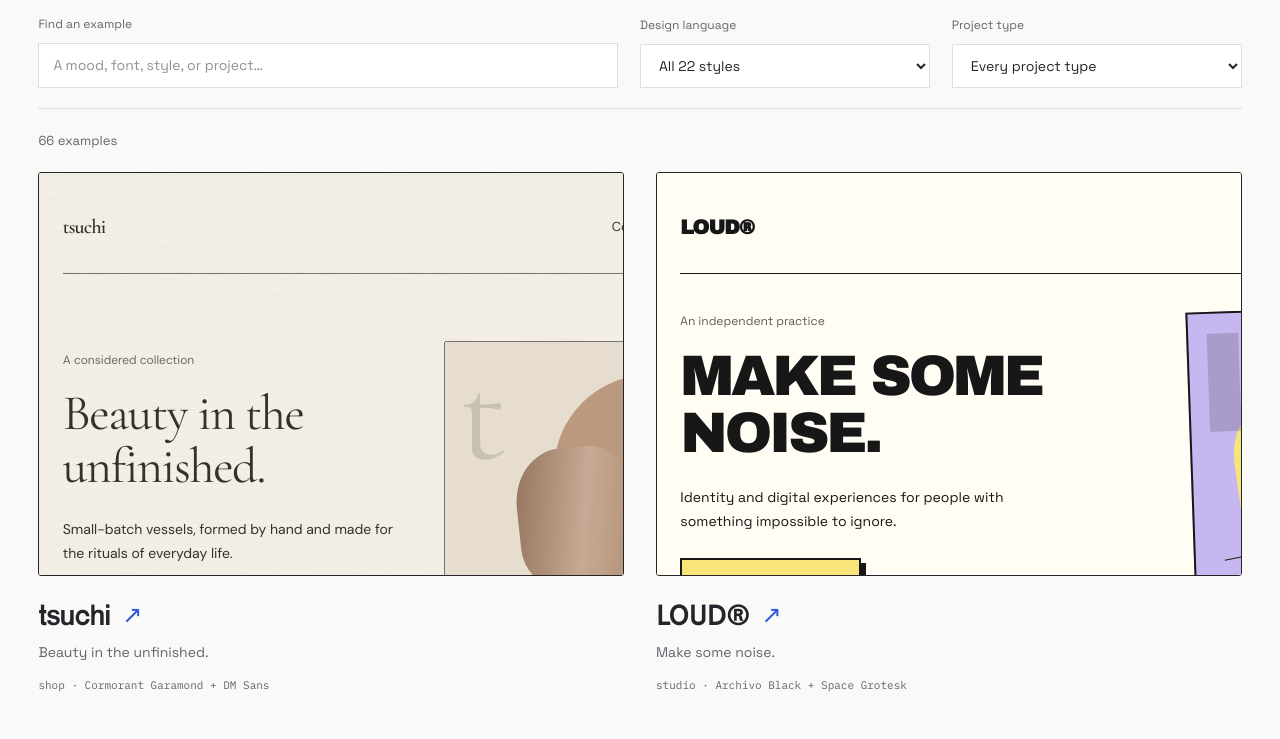
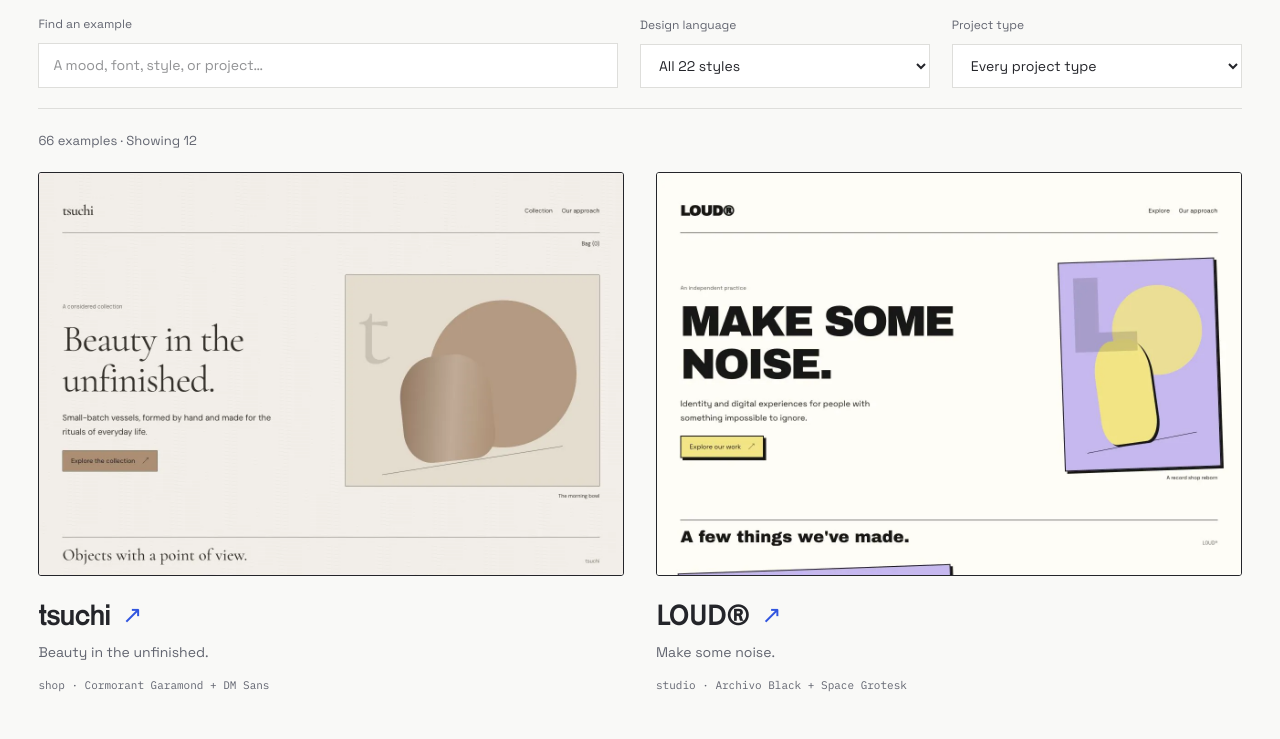
Before and after one commit to arboydev27/designkit, a Next.js app: page /examples in a window 1280 px wide. Shown: the part 360-1099 px from the top of the page. Built offline with nearby package versions, Linux system fonts and the light colour scheme.

Commit message:
Fix gallery hydration and preserve searchable, keyboard-accessible browsing state.

```diff
--- a/src/components/kits/ComponentsGallery.tsx
+++ b/src/components/kits/ComponentsGallery.tsx
@@ -1,27 +1,25 @@
 "use client";
-import { useEffect, useState } from "react";
 import Link from "next/link";
 import { styles } from "../../data/styles";
 import { kitsById, components } from "../../data/kits";
 import { componentStates } from "../../lib/component-states";
-import { componentKinds, type ComponentKind } from "../../data/kit-types";
+import { componentKinds } from "../../data/kit-types";
+import { componentFilters } from "../../lib/gallery-filters";
+import { withReturnPath } from "../../lib/navigation";
+import useUrlQuery from "./useUrlQuery";
 import ComponentSample from "./ComponentSample";
 
 export default function ComponentsGallery() {
-  const [styleId, setStyleId] = useState("");
-  const [kind, setKind] = useState<ComponentKind | "">("button");
-  const [state, setState] = useState<
-    "default" | "disabled" | "loading" | "error"
-  >("default");
-  const [limit, setLimit] = useState(12);
-  useEffect(() => {
-    const requested = new URLSearchParams(location.search).get("style");
-    if (requested && kitsById[requested]) {
-      setStyleId(requested);
-      setKind("");
-      setState("default");
-    }
-  }, []);
+  const { params, update, search } = useUrlQuery();
+  const { styleId, kind, state, limit } = componentFilters(params);
+  const more = () => {
+    update({ count: limit + 12 });
+    requestAnimationFrame(() =>
+      document
+        .querySelectorAll<HTMLElement>(".component-teaser-link")
+        [limit]?.focus(),
+    );
+  };
   const shown = components.filter(
     (component) =>
       (!styleId || component.styleId === styleId) &&
@@ -43,8 +41,11 @@ export default function ComponentsGallery() {
           <select
             value={styleId}
             onChange={(event) => {
-              setStyleId(event.target.value);
-              setLimit(12);
+              update({
+                style: event.target.value,
+                kind: kind || "all",
+                count: null,
+              });
             }}
           >
             <option value="">Compare all styles</option>
@@ -60,9 +61,11 @@ export default function ComponentsGallery() {
           <select
             value={kind}
             onChange={(event) => {
-              setKind(event.target.value as ComponentKind | "");
-              setState("default");
-              setLimit(12);
+              update({
+                kind: event.target.value || "all",
+                state: null,
+                count: null,
+              });
             }}
           >
             <option value="">Every pattern</option>
@@ -76,7 +79,12 @@ export default function ComponentsGallery() {
           <select
             value={state}
             disabled={componentStates(kind).length === 1}
-            onChange={(event) => setState(event.target.value as typeof state)}
+            onChange={(event) =>
+              update({
+                state:
+                  event.target.value === "default" ? null : event.target.value,
+              })
+            }
           >
             {componentStates(kind).map((option) => (
               <option key={option} value={option}>
@@ -90,7 +98,7 @@ export default function ComponentsGallery() {
       </div>
       <p className="kit-results" role="status">
         {shown.length} {shown.length === 1 ? "component" : "components"}
-        {kind ? ` · ${kind}` : ""}
+        {kind ? ` · ${kind}` : ""} · Showing {Math.min(limit, shown.length)}
       </p>
       <div className="component-gallery">
         {shown.slice(0, limit).map((component) => {
@@ -104,7 +112,13 @@ export default function ComponentsGallery() {
                 state={state}
               />
               <div>
-                <Link href={`/components/${component.id}`}>
+                <Link
+                  className="component-teaser-link"
+                  href={withReturnPath(
+                    `/components/${component.id}/`,
+                    `/components/${search}`,
+                  )}
+                >
                   <h2>
                     {kit.style.name} <span aria-hidden="true">↗</span>
                   </h2>
@@ -120,10 +134,7 @@ export default function ComponentsGallery() {
       </div>
       {shown.length > limit ? (
         <div className="kit-load-more">
-          <button
-            className="primary-button"
-            onClick={() => setLimit((current) => current + 12)}
-          >
+          <button className="primary-button" onClick={more}>
             Show more components
           </button>
           <span>
--- a/src/components/kits/ExampleThumbnail.tsx
+++ b/src/components/kits/ExampleThumbnail.tsx
@@ -1,23 +1,30 @@
 import Link from "next/link";
-import type { DesignExample, StyleRecipe } from "../../data/kit-types";
-import ExampleCanvas from "./ExampleCanvas";
+import type { DesignExample } from "../../data/kit-types";
+import { withReturnPath } from "../../lib/navigation";
 
 export default function ExampleThumbnail({
   example,
-  recipe,
+  returnTo = "/examples/",
 }: {
   example: DesignExample;
-  recipe: StyleRecipe;
+  returnTo?: string;
 }) {
   return (
     <article className="example-teaser">
       <Link
-        href={`/examples/${example.id}`}
+        href={withReturnPath(`/examples/${example.id}/`, returnTo)}
         className="example-teaser-link"
         aria-label={`Explore ${example.brand}`}
       >
-        <div className="example-thumbnail" inert aria-hidden="true">
-          <ExampleCanvas example={example} recipe={recipe} />
+        <div className="example-thumbnail">
+          <img
+            src={`/previews/${example.id}-desktop.webp`}
+            alt=""
+            width={1280}
+            height={900}
+            loading="lazy"
+            decoding="async"
+          />
         </div>
         <div className="example-teaser-title">
           <h2>{example.brand}</h2>
--- a/src/components/kits/ExamplesGallery.tsx
+++ b/src/components/kits/ExamplesGallery.tsx
@@ -1,9 +1,9 @@
 "use client";
-import { useState } from "react";
 import { examplesByStyle } from "../../data/examples";
 import { styles } from "../../data/styles";
-import { recipes } from "../../data/recipes";
 import { exampleKinds } from "../../data/kit-types";
+import { exampleFilters, matchesExample } from "../../lib/gallery-filters";
+import useUrlQuery from "./useUrlQuery";
 import ExampleThumbnail from "./ExampleThumbnail";
 
 const discoveryExamples = [0, 1, 2].flatMap((index) =>
@@ -11,18 +11,22 @@ const discoveryExamples = [0, 1, 2].flatMap((index) =>
 );
 
 export default function ExamplesGallery() {
-  const [query, setQuery] = useState("");
-  const [styleId, setStyleId] = useState("");
-  const [kind, setKind] = useState("");
-  const [limit, setLimit] = useState(12);
+  const { params, update, search } = useUrlQuery();
+  const { query, styleId, kind, limit } = exampleFilters(params);
   const shown = discoveryExamples.filter(
     (example) =>
       (!styleId || example.styleId === styleId) &&
       (!kind || example.kind === kind) &&
-      `${example.brand} ${example.headline} ${example.description} ${example.styleId} ${example.fonts.heading}`
-        .toLowerCase()
-        .includes(query.toLowerCase()),
+      matchesExample(example, query),
   );
+  const more = () => {
+    update({ count: limit + 12 });
+    requestAnimationFrame(() =>
+      document
+        .querySelectorAll<HTMLElement>(".example-teaser-link")
+        [limit]?.focus(),
+    );
+  };
   return (
     <>
       <div className="kit-page-intro">
@@ -38,10 +42,11 @@ export default function ExamplesGallery() {
           Find an example
           <input
             type="search"
+            name="q"
+            autoComplete="off"
             value={query}
             onChange={(event) => {
-              setQuery(event.target.value);
-              setLimit(12);
+              update({ q: event.target.value, count: null }, true);
             }}
             placeholder="A mood, font, style, or project…"
           />
@@ -51,8 +56,7 @@ export default function ExamplesGallery() {
           <select
             value={styleId}
             onChange={(event) => {
-              setStyleId(event.target.value);
-              setLimit(12);
+              update({ style: event.target.value, count: null });
             }}
           >
             <option value="">All 22 styles</option>
@@ -68,8 +72,7 @@ export default function ExamplesGallery() {
           <select
             value={kind}
             onChange={(event) => {
-              setKind(event.target.value);
-              setLimit(12);
+              update({ kind: event.target.value, count: null });
             }}
           >
             <option value="">Every project type</option>
@@ -80,14 +83,15 @@ export default function ExamplesGallery() {
         </label>
       </div>
       <p className="kit-results" role="status">
-        {shown.length} {shown.length === 1 ? "example" : "examples"}
+        {shown.length} {shown.length === 1 ? "example" : "examples"} · Showing{" "}
+        {Math.min(limit, shown.length)}
       </p>
       <div className="example-gallery">
         {shown.slice(0, limit).map((example) => (
           <ExampleThumbnail
             key={example.id}
             example={example}
-            recipe={recipes[example.styleId]}
+            returnTo={`/examples/${search}`}
           />
         ))}
       </div>
@@ -99,9 +103,7 @@ export default function ExamplesGallery() {
             className="primary-button"
             type="button"
             onClick={() => {
-              setQuery("");
-              setStyleId("");
-              setKind("");
+              update({ q: null, style: null, kind: null, count: null });
             }}
           >
             Explore every example
@@ -110,11 +112,7 @@ export default function ExamplesGallery() {
       ) : null}
       {shown.length > limit ? (
         <div className="kit-load-more">
-          <button
-            className="primary-button"
-            type="button"
-            onClick={() => setLimit((current) => current + 12)}
-          >
+          <button className="primary-button" type="button" onClick={more}>
             Show more examples
           </button>
           <span>
--- a/src/components/kits/library-kits.css
+++ b/src/components/kits/library-kits.css
@@ -127,11 +127,12 @@
   border-radius: 3px;
   position: relative;
 }
-.example-thumbnail > .kit-canvas {
-  width: 760px;
-  transform: scale(calc(100cqi / 760px));
-  transform-origin: left top;
-  pointer-events: none;
+.example-thumbnail > img {
+  display: block;
+  width: 100%;
+  height: 100%;
+  object-fit: cover;
+  object-position: top;
 }
 .example-teaser-title {
   display: flex;
--- /dev/null
+++ b/src/lib/gallery-filters.ts
@@ -0,0 +1,76 @@
+import { styles } from "../data/styles";
+import {
+  exampleKinds,
+  componentKinds,
+  type DesignExample,
+  type ComponentKind,
+} from "../data/kit-types";
+import { componentStates } from "./component-states";
+const known = new Set(styles.map((style) => style.id));
+export const normalizeSearch = (value: string) =>
+  value
+    .normalize("NFKD")
+    .replace(/[\u0300-\u036f]/g, "")
+    .replace(/[-_]+/g, " ")
+    .replace(/\s+/g, " ")
+    .trim()
+    .toLowerCase();
+export function matchesExample(example: DesignExample, query: string) {
+  const style = styles.find((entry) => entry.id === example.styleId)!;
+  return normalizeSearch(
+    [
+      example.brand,
+      example.headline,
+      example.description,
+      example.styleId,
+      example.kind,
+      example.fonts.heading,
+      example.fonts.body,
+      style.name,
+      style.category,
+      ...style.keywords,
+      ...style.traits,
+      ...style.useCases,
+    ].join(" "),
+  ).includes(normalizeSearch(query));
+}
+function count(params: URLSearchParams, max: number) {
+  const requested = Number(params.get("count"));
+  return Number.isFinite(requested) && requested >= 12
+    ? Math.min(max, Math.max(12, Math.floor(requested)))
+    : 12;
+}
+export function exampleFilters(params: URLSearchParams) {
+  return {
+    query: (params.get("q") || "").slice(0, 200),
+    styleId: known.has(params.get("style") || "") ? params.get("style")! : "",
+    kind: exampleKinds.includes(
+      params.get("kind") as (typeof exampleKinds)[number],
+    )
+      ? params.get("kind")!
+      : "",
+    limit: count(params, 66),
+  };
+}
+export function componentFilters(params: URLSearchParams) {
+  const styleId = known.has(params.get("style") || "")
+    ? params.get("style")!
+    : "";
+  const rawKind = params.get("kind");
+  const kind: ComponentKind | "" =
+    rawKind === "all"
+      ? ""
+      : componentKinds.includes(rawKind as ComponentKind)
+        ? (rawKind as ComponentKind)
+        : styleId
+          ? ""
+          : "button";
+  const rawState = params.get("state");
+  return {
+    styleId,
+    kind,
+    state:
+      componentStates(kind).find((state) => state === rawState) || "default",
+    limit: count(params, 132),
+  };
+}
```
Also changed, not shown: 1 other file (tests, documents, lock files or other folders).
